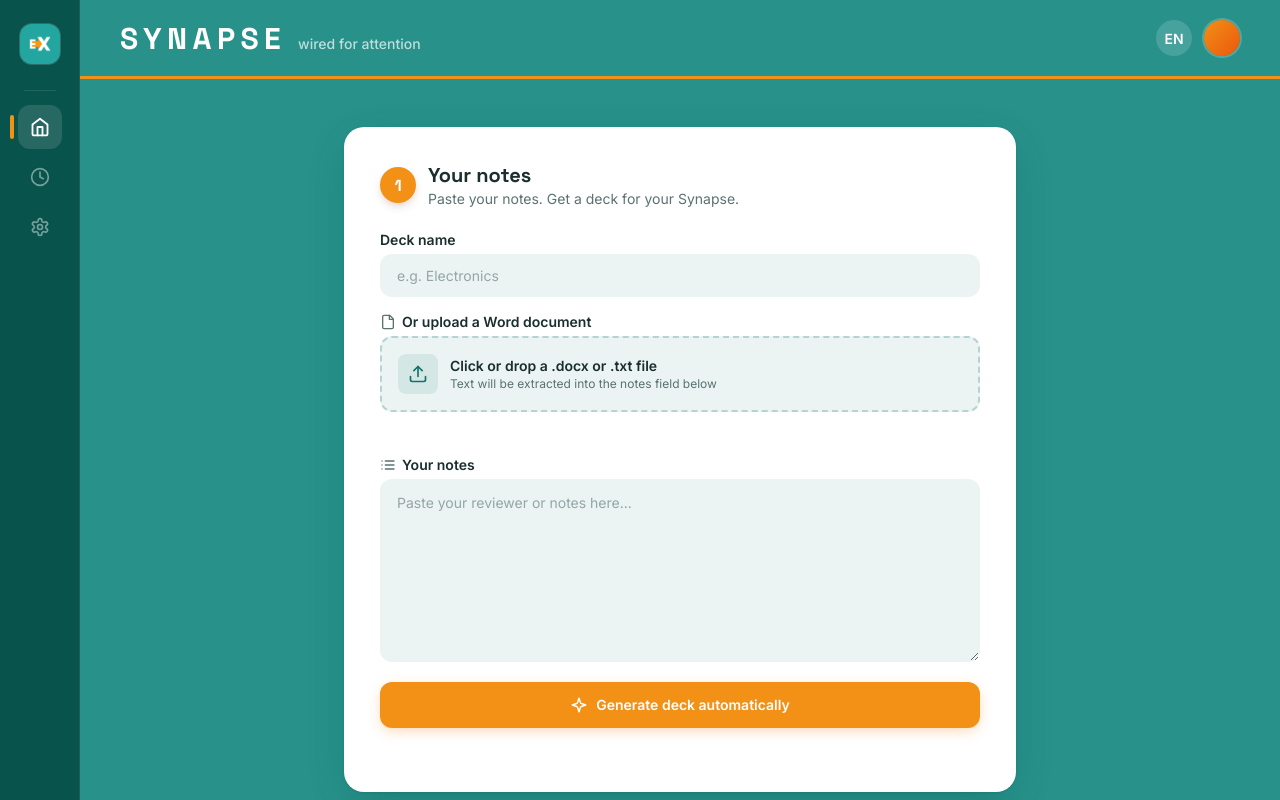
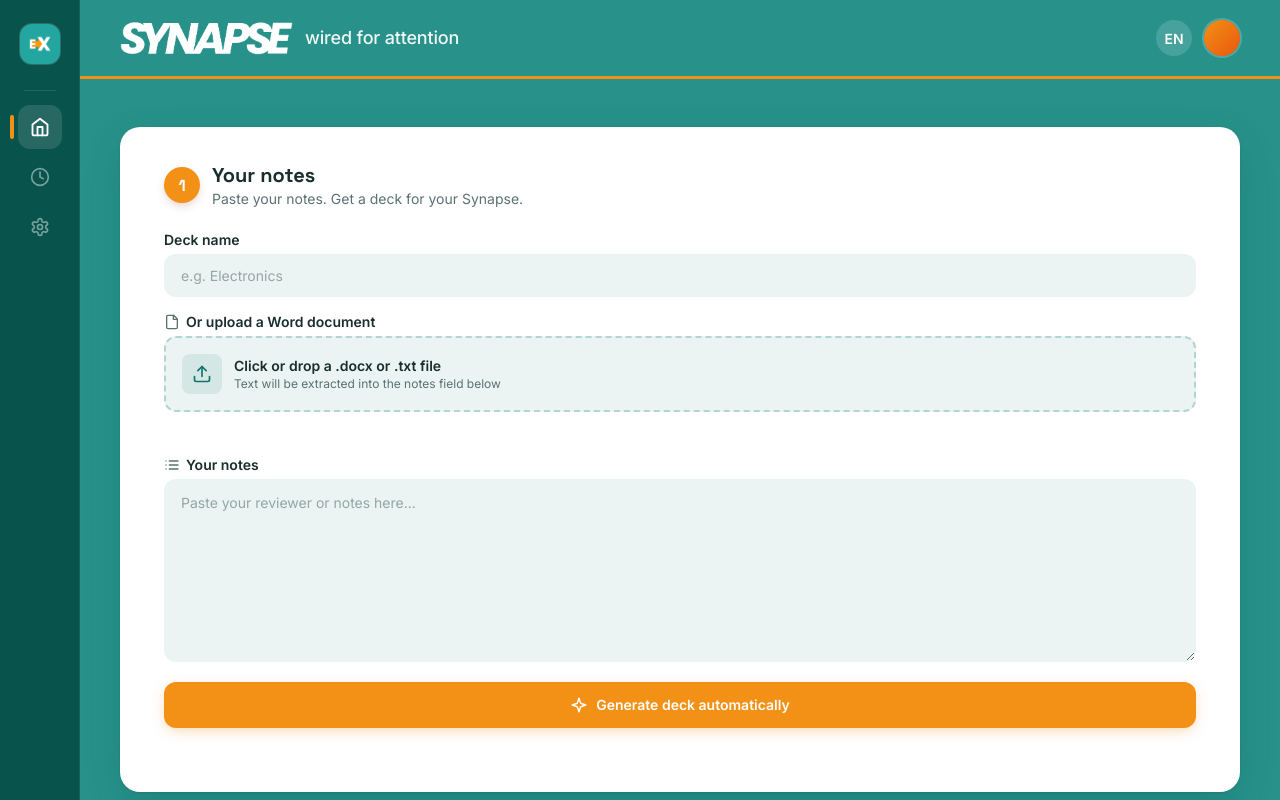
Before and after one commit to nixolotl/EECOMNEX_SYNAPSE, a plain HTML site: page synapse-web/index.html in a window 1280 px wide. Shown: the top 800 px of the page. Drawn offline with nearby package versions, Linux system fonts and the light colour scheme.

Commit message:
redesigned header and adjusted card width

```diff
--- a/synapse-web/index.html
+++ b/synapse-web/index.html
@@ -58,8 +58,11 @@
       <header class="top-header">
         <div class="header-content">
           <div class="brand-section">
-            <h1 class="brand-title">SYNAPSE</h1>
-            <span class="brand-tagline">wired for attention</span>
+            <a href="#" class="brand-link" id="headerBrandLink" aria-label="Synapse · wired for attention">
+              <img src="assets/synapse-wordmark-transparent.png" alt="SYNAPSE" class="brand-wordmark-img">
+              <span class="brand-tagline">wired for attention</span>
+              <h1 class="sr-only">Synapse · wired for attention</h1>
+            </a>
           </div>
           <div class="header-actions">
             <div class="badge-en">EN</div>
--- a/synapse-web/script.js
+++ b/synapse-web/script.js
@@ -194,6 +194,11 @@ function setupNavigation() {
   navBtns.mobSettings?.addEventListener("click", () => switchView("settings"));
 
   document.getElementById("sidebarLogo")?.addEventListener("click", (e) => {
+    e.preventDefault();
+    switchView("home");
+  });
+
+  document.getElementById("headerBrandLink")?.addEventListener("click", (e) => {
     e.preventDefault();
     switchView("home");
   });
--- a/synapse-web/style.css
+++ b/synapse-web/style.css
@@ -187,38 +187,69 @@ html, body {
 
 .brand-section {
   display: flex;
-  align-items: baseline;
+  align-items: center;
   gap: 0.75rem;
 }
 
-.brand-title {
-  font-family: var(--font-display);
-  font-size: 1.5rem;
-  font-weight: 700;
-  text-transform: uppercase;
-  letter-spacing: 0.18em;
-  color: #ffffff;
-  margin: 0;
-  line-height: 1.1;
+.brand-link {
+  display: inline-flex;
+  align-items: center;
+  gap: 0.75rem;
+  text-decoration: none;
+  transition: opacity 0.2s ease, transform 0.2s ease;
 }
 
-@media (min-width: 768px) {
-  .brand-title {
-    font-size: 1.875rem;
+.brand-link:hover {
+  opacity: 0.95;
+  transform: scale(1.01);
+}
+
+.brand-wordmark-img {
+  height: 1.85rem;
+  width: auto;
+  max-width: 100%;
+  object-fit: contain;
+  display: block;
+}
+
+@media (min-width: 640px) {
+  .brand-wordmark-img {
+    height: 2.15rem;
   }
 }
 
 .brand-tagline {
-  display: none;
-  font-size: 0.875rem;
+  font-family: var(--font-body);
+  font-size: 0.9375rem;
   font-weight: 500;
-  color: rgba(255, 255, 255, 0.7);
+  letter-spacing: -0.01em;
+  color: rgba(255, 255, 255, 0.92);
+  line-height: 1.2;
+  white-space: nowrap;
 }
 
 @media (min-width: 640px) {
   .brand-tagline {
-    display: inline;
+    font-size: 1.0625rem;
   }
+}
+
+@media (min-width: 768px) {
+  .brand-tagline {
+    font-size: 1.125rem;
+  }
+}
+
+.sr-only {
+  position: absolute;
+  width: 1px;
+  height: 1px;
+  padding: 0;
+  margin: -1px;
+  overflow: hidden;
+  clip: rect(0, 0, 0, 0);
+  white-space: nowrap;
+  border-width: 0;
 }
 
 .header-actions {
@@ -270,22 +301,36 @@ html, body {
 
 @media (min-width: 768px) {
   .content-canvas {
-    padding: 3rem 2rem;
+    padding: 2.5rem 2rem;
+  }
+}
+
+@media (min-width: 1024px) {
+  .content-canvas {
+    padding: 3rem 2.5rem;
   }
 }
 
 .content-container {
-  max-width: 42rem; /* 672px max-w-2xl */
+  max-width: 64rem; /* 1024px - expansive width to eliminate empty sides */
+  width: 100%;
   margin: 0 auto;
   display: flex;
   flex-direction: column;
-  gap: 1.25rem;
+  gap: 1.5rem;
+}
+
+@media (min-width: 1280px) {
+  .content-container {
+    max-width: 74rem; /* 1184px on wide monitors */
+  }
 }
 
 /* ==========================================================================
    Section Cards (White, Elevated syn-shadow)
    ========================================================================== */
 .syn-card {
+  width: 100%;
   border-radius: var(--radius-card);
   background-color: #ffffff;
   padding: 1.75rem;
@@ -295,7 +340,7 @@ html, body {
 
 @media (min-width: 768px) {
   .syn-card {
-    padding: 2.25rem;
+    padding: 2.25rem 2.75rem;
   }
 }
 
@@ -853,19 +898,19 @@ html, body {
 }
 
 .card-distractors {
-  margin-top: 1rem;
+  margin-top: 1.25rem;
   display: flex;
   flex-direction: column;
-  gap: 0.375rem;
+  gap: 0.5rem;
   width: 100%;
-  max-width: 22rem;
+  max-width: 34rem;
 }
 
 .distractor-pill {
-  padding: 0.375rem 0.75rem;
+  padding: 0.5rem 1rem;
   border-radius: var(--radius-sm);
   background-color: #ffffff;
-  font-size: 0.8125rem;
+  font-size: 0.875rem;
   color: hsl(var(--syn-ink-soft));
   border: 1px solid rgba(0, 0, 0, 0.05);
 }
```
Also changed, not shown: synapse-web/assets/synapse-header-logo.png (added), synapse-web/assets/synapse-logo-cropped.png (added), synapse-web/assets/synapse-logo-transparent.png (added), synapse-web/assets/synapse-wordmark-transparent.png (added).
